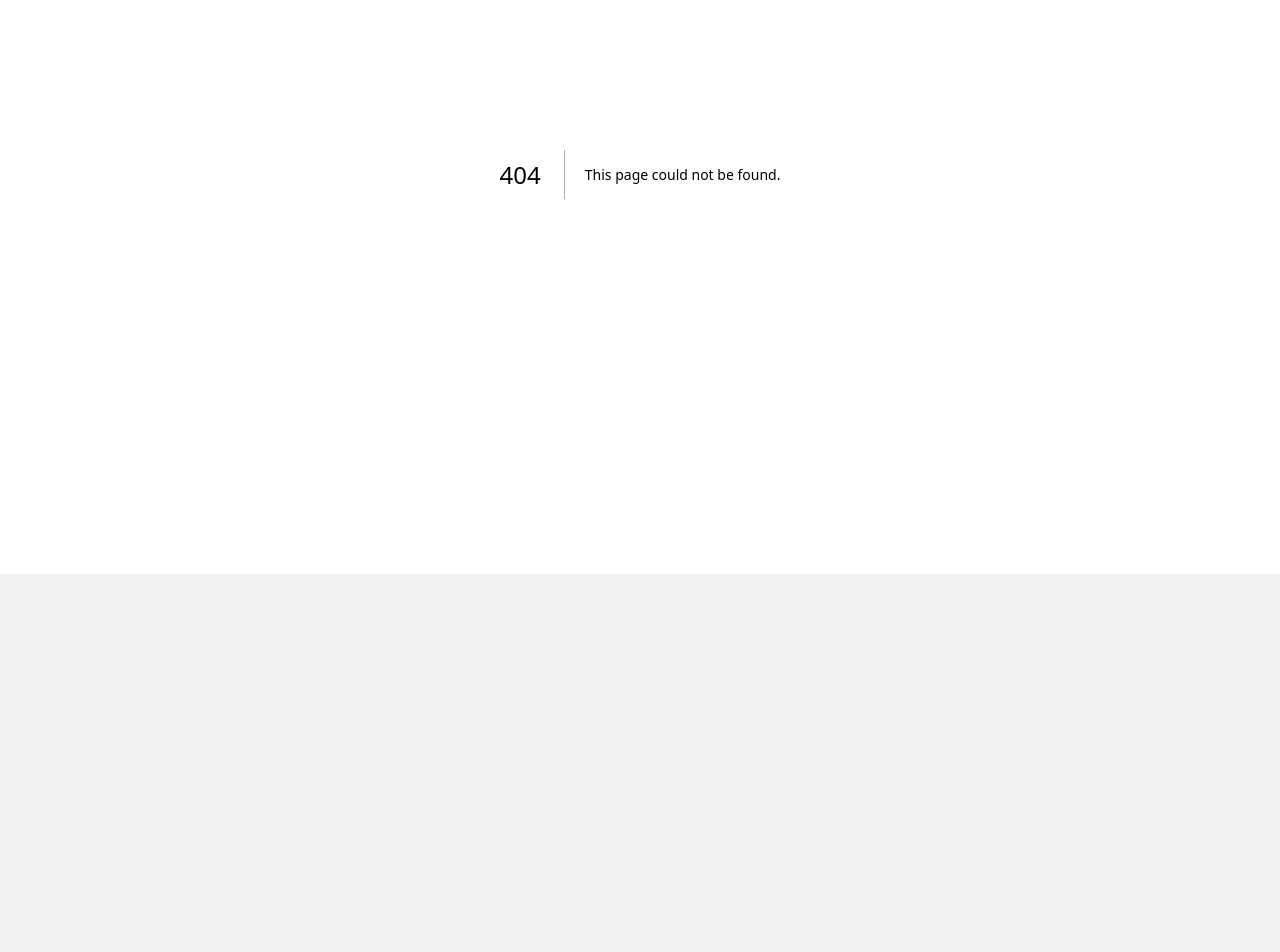
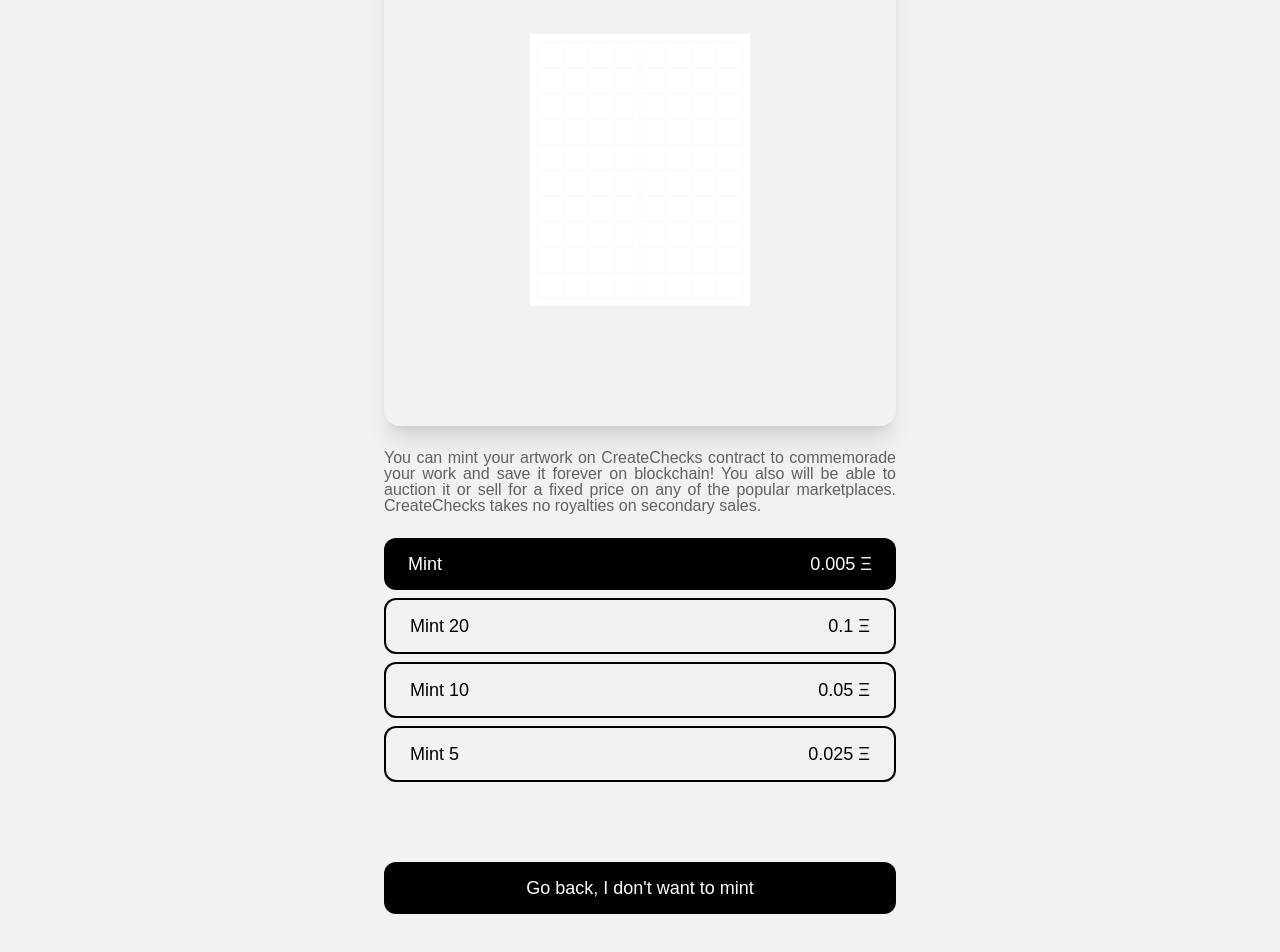
Before and after one commit to nikitattt/create-checks, a Next.js app: page /mint in a window 1280 px wide. Before the commit this address had no page. Shown: the part 226-1178 px from the top of the page. Before the commit the page ends 800 px from the top, so only its background shows below. Built offline with nearby package versions, Linux system fonts and the light colour scheme; a web font is replaced by a local one.

Commit message:
Add mint test page

```diff
--- a/components/Menu/index.tsx
+++ b/components/Menu/index.tsx
@@ -5,6 +5,7 @@ import ColorPanel from '../ColorPanel'
 import ClearButton from '../ClearButton'
 import DarkModeSwitch from '../DarkModeSwitch'
 import SaveButton from '../SaveButton'
+import MintButton from '../MintButton'
 
 const Menu = () => {
   const showColorPanel = useMenuStore((state) => state.showColorPanel)
@@ -20,7 +21,10 @@ const Menu = () => {
         <BackButton />
         <ClearButton />
       </div>
-      <SaveButton />
+      <div className="flex flex-row gap-2">
+        <MintButton />
+        <SaveButton />
+      </div>
     </div>
   )
 }
--- /dev/null
+++ b/components/MintButton/index.tsx
@@ -0,0 +1,38 @@
+import clsx from 'clsx'
+import Link from 'next/link'
+import { saEvent } from '../../scripts/events'
+import { useBoardStore } from '../../store/board'
+import { useMenuStore } from '../../store/menu'
+import { ColorMode } from '../../utils/colors'
+import { boardToImage } from '../../utils/image'
+
+const MintButton = () => {
+  const board = useBoardStore((state) => state.board)
+  const darkMode = useMenuStore((state) => state.darkMode)
+
+  const mint = () => {
+    // const image = boardToImage(
+    //   board,
+    //   darkMode ? ColorMode.dark : ColorMode.light
+    // )
+    // downloadURL(image, 'Checks')
+    // saEvent('mint')
+  }
+
+  return (
+    <Link
+      href="/mint"
+      onClick={mint}
+      className={clsx(
+        'rounded-full py-1 px-3 cursor-pointer text-sm transition-all duration-300',
+        'bg-white text-grey w-max hover:bg-black hover:text-white',
+        'dark:bg-black-canvas dark:text-grey dark:hover:bg-white dark:hover:text-black',
+        'shadow-lg sm:shadow-none'
+      )}
+    >
+      Mint
+    </Link>
+  )
+}
+
+export default MintButton
--- /dev/null
+++ b/pages/mint.tsx
@@ -0,0 +1,152 @@
+import type { NextPage } from 'next'
+import Head from 'next/head'
+import Link from 'next/link'
+import { useEffect, useMemo, useState } from 'react'
+import { saEvent } from '../scripts/events'
+import { useBoardStore } from '../store/board'
+import { useMenuStore } from '../store/menu'
+import { ColorMode } from '../utils/colors'
+import { boardToImage } from '../utils/image'
+
+const prices = ['0.0069', '0.005', '0.0042', '0.01', '0.033']
+
+const Mint: NextPage<{ data: string }> = (props) => {
+  const { data } = props
+
+  const darkMode = useMenuStore((state) => state.darkMode)
+  const board = useBoardStore((state) => state.board)
+
+  const [buttonClicked, setButtonClicked] = useState(false)
+  const [image, setImage] = useState<string | undefined>(undefined)
+  const [price, setPrice] = useState<string | undefined>(prices[3])
+
+  useMemo(() => {
+    setPrice(prices[Math.floor(Math.random() * prices.length)])
+  }, [setPrice])
+
+  const mint = (number: number) => {
+    setButtonClicked(!buttonClicked)
+    saEvent('mint_button_clicked', { price: price, number: number })
+    console.log('send event ' + price)
+  }
+
+  useEffect(() => {
+    const img = boardToImage(board, darkMode ? ColorMode.dark : ColorMode.light)
+    setImage(img)
+    // saEvent('mint_page_open')
+  }, [board, setImage])
+
+  useEffect(() => {
+    // console.log('send event')
+    // saEvent('mint_page_open')
+  })
+
+  if (!board || !image || !price) {
+    return <div></div>
+  }
+
+  return (
+    <div className={darkMode ? 'dark' : ''}>
+      <div className="font-sans text-black bg-background dark:bg-black dark:text-white flex flex-col">
+        <Head>
+          <title>Mint</title>
+          <meta name="description" content="" />
+        </Head>
+
+        <main className="">
+          {buttonClicked ? (
+            <div className="px-8 sm:px-20 flex flex-col text-center items-center mx-auto max-w-2xl justify-center h-screen">
+              <p className="text-4xl">Thank you for the interest!</p>
+              <p className="mt-6 text-2xl text-grey-dark">
+                We are working to finally make it a reality!
+              </p>
+              <a
+                href="https://twitter.com/iamng_eth"
+                target="_blank"
+                className="mt-8 bg-black text-white dark:bg-white dark:text-black py-3 px-6 rounded-xl"
+              >
+                Follow
+              </a>
+              <p className="mt-2 leading-4 text-grey-dark">
+                to hear first
+                <br />
+                when it's live!
+              </p>
+
+              <Link
+                href="/"
+                className="mt-8 border-2 border-black text-black dark:border-white dark:text-white py-3 px-6 rounded-xl font-semibold"
+              >
+                Go back to main page
+              </Link>
+            </div>
+          ) : (
+            <div className="mt-20 px-8 sm:px-20 flex flex-col text-center items-center mx-auto max-w-2xl justify-center">
+              <p className="text-3xl">Mint this artwork?</p>
+              <img
+                //   width={400}
+                src={image}
+                className="mt-6 rounded-2xl shadow-xl"
+              />
+              <p className="mt-6 text-grey-dark leading-4 text-justify">
+                You can mint your artwork on CreateChecks contract to
+                commemorade your work and save it forever on blockchain! You
+                also will be able to auction it or sell for a fixed price on any
+                of the popular marketplaces. CreateChecks takes no royalties on
+                secondary sales.
+              </p>
+              <button
+                onClick={() => mint(1)}
+                className="mt-6 bg-black text-white dark:bg-white dark:text-black py-3 px-6 rounded-xl w-full text-lg"
+              >
+                <div className="flex flex-row justify-between">
+                  <p>Mint</p>
+                  <p>{`${price} Ξ`}</p>
+                </div>
+              </button>
+              <button
+                onClick={() => mint(20)}
+                className="mt-2 border-2 border-black text-black dark:border-white dark:text-white py-3 px-6 rounded-xl w-full text-lg"
+              >
+                <div className="flex flex-row justify-between">
+                  <p>Mint 20</p>
+                  <p>{`${Number(price) * 20} Ξ`}</p>
+                </div>
+              </button>
+              <button
+                onClick={() => mint(10)}
+                className="mt-2 border-2 border-black text-black dark:border-white dark:text-white py-3 px-6 rounded-xl w-full text-lg"
+              >
+                <div className="flex flex-row justify-between">
+                  <p>Mint 10</p>
+                  <p>{`${Number(price) * 10} Ξ`}</p>
+                </div>
+              </button>
+              <button
+                onClick={() => mint(5)}
+                className="mt-2 border-2 border-black text-black dark:border-white dark:text-white py-3 px-6 rounded-xl w-full text-lg"
+              >
+                <div className="flex flex-row justify-between">
+                  <p>Mint 5</p>
+                  <p>{`${Number(price) * 5} Ξ`}</p>
+                </div>
+              </button>
+              <Link
+                href="/"
+                className="mt-20 mb-20 bg-black text-white dark:bg-white dark:text-black py-3 px-6 rounded-xl w-full text-lg"
+              >
+                Go back, I don't want to mint
+              </Link>
+            </div>
+          )}
+        </main>
+
+        <footer className="">
+          <></>
+        </footer>
+      </div>
+    </div>
+  )
+}
+
+export default Mint
--- a/scripts/events.ts
+++ b/scripts/events.ts
@@ -1,4 +1,4 @@
-export const saEvent = (eventName: string, metadata: any) => {
+export const saEvent = (eventName: string, metadata?: any) => {
   if (window && window.sa_event && metadata)
     return window.sa_event(eventName, metadata)
   else if (window && window.sa_event) return window.sa_event(eventName)
```
